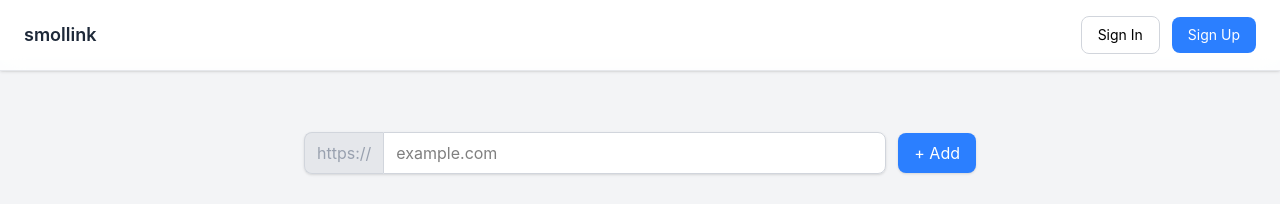
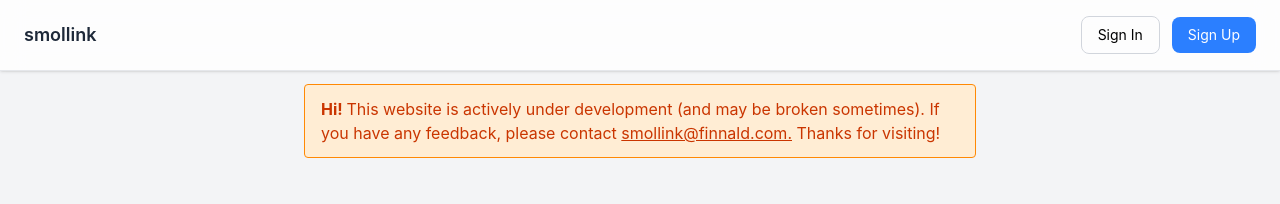
Before and after one commit to Finnald/url_shortener, a React (Vite) app in the folder my-react-app/: page / in a window 1280 px wide. Shown: the top 204 px of the page. Built offline with nearby package versions, Linux system fonts and the light colour scheme; no server answers.

Commit message:
added in development alert

```diff
--- a/my-react-app/src/App.jsx
+++ b/my-react-app/src/App.jsx
@@ -56,7 +56,7 @@
 
 	return (
 
-		<div className="min-h-screen flex my-15 justify-center bg-gray-100 p-6">
+		<div className="h-screen flex justify-center bg-gray-100 p-6">
 
 
 
@@ -90,7 +90,14 @@
 
 
 
-			<div className="w-full max-w-2xl">
+
+
+			<div className="w-full max-w-2xl mt-15">
+
+				<div class="bg-orange-100 border border-orange-400 text-orange-700 px-4 py-3 rounded relative" role="alert">
+					<strong class="font-bold">Hi! </strong>
+					<span class="block sm:inline">This website is actively under development (and may be broken sometimes). If you have any feedback, please contact <a className="underline" href="mailto:smollink@finnald.com">smollink@finnald.com.</a> Thanks for visiting!</span>
+				</div>
 
 				{/* Welcome */}
 				<div className="p-6 text-3xl font-bold">
```
